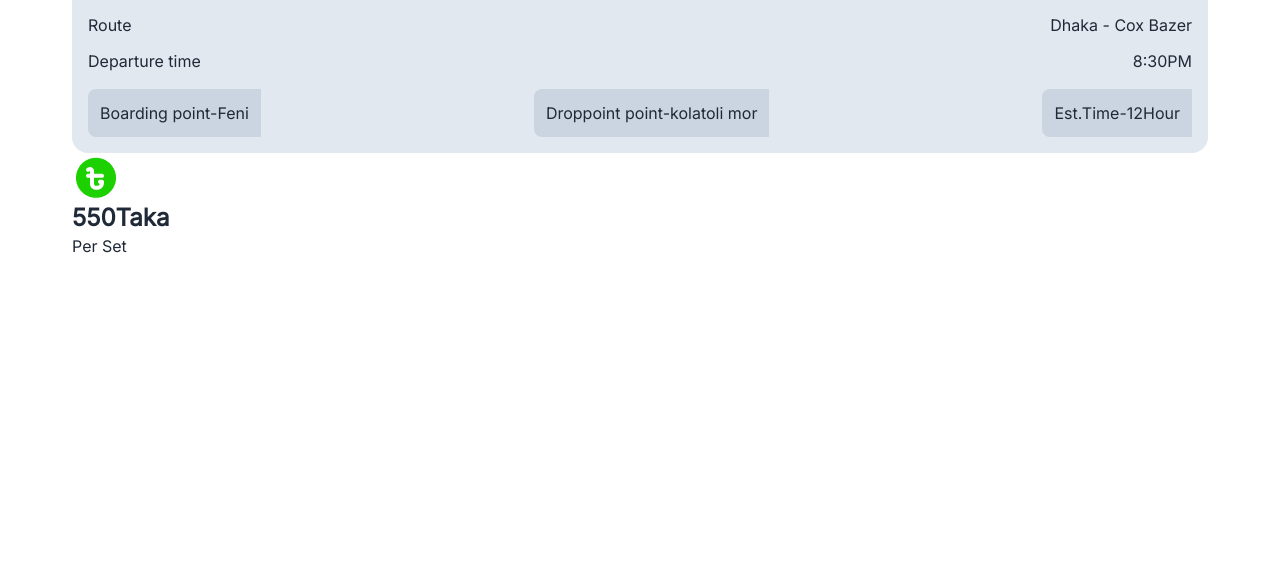
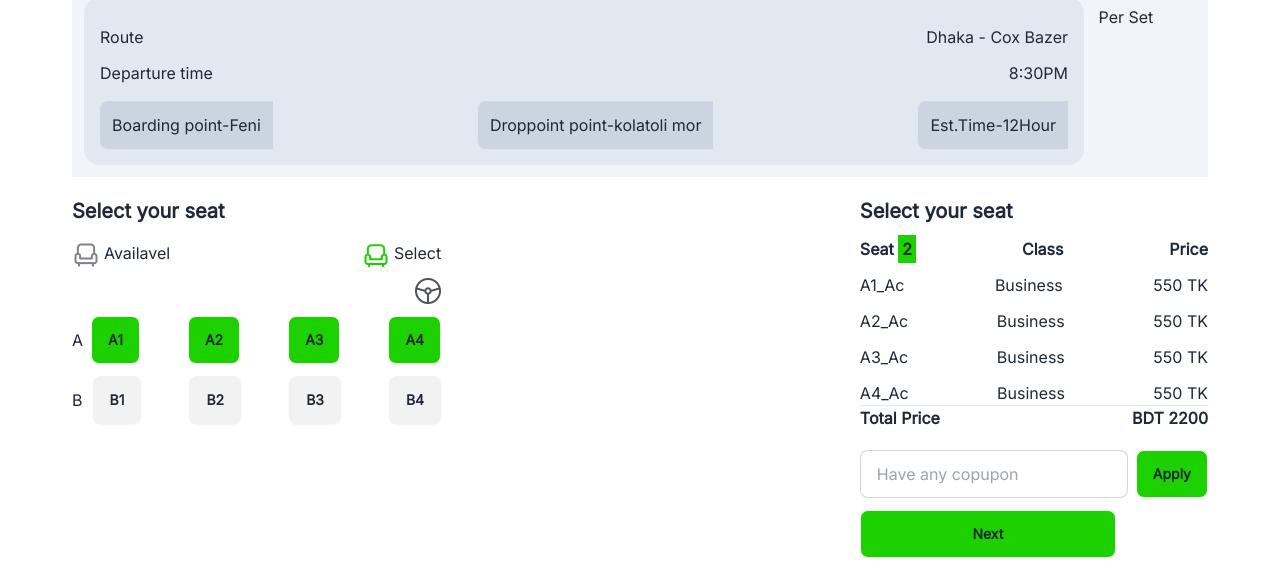
Before and after one commit to Tariqulislamsadek/online-Bus-Tickets-Booking, a plain HTML site: page index.html in a window 1280 px wide. Shown: the part 1360-1946 px from the top of the page. Before the commit the page ends 1646 px from the top, so only its background shows below. Drawn offline with nearby package versions, Linux system fonts and the light colour scheme.

Commit message:
main section update

```diff
--- a/index.html
+++ b/index.html
@@ -77,7 +77,7 @@
             <h1 class="mt-5 text-center font-extrabold text-2xl">Best offers for you</h1>
             <div class="lg:flex grid-cols-1 justify-between mt-5">
                 <!-- 15% Offfer -->
-            <div class="bg-yellow-500 flex justify-between p-3 rounded-2xl w-[550px]">
+            <div class="bg-yellow-500 flex justify-between p-3 rounded-2xl lg:w-[550px]">
                 <div>
                     <h1 class="text-2xl font-bold">15%OFF</h1>
                     <p class="text-xl font-bold">on your next purchase</p>
@@ -91,7 +91,7 @@
 
             </div>
             <!-- 20% Offer -->
-            <div class="bg-rose-400 flex justify-between p-3 rounded-2xl w-[550px]">
+            <div class="bg-rose-400 flex justify-between p-3 rounded-2xl lg:w-[550px]">
                 <div>
                     <h1 class="text-2xl font-bold">20%OFF</h1>
                     <p class="text-xl font-bold">on your next purchase</p>
@@ -120,8 +120,9 @@
 
         <section>
      <!-- --------- parantes  -->
-     <div>
-        <!-- paribahan name and seats -->
+     <div class="lg:flex grid-cols-1 justify-between bg-slate-100 p-3">
+        <div class="lg:w-[1000px]">
+            <!-- paribahan name and seats -->
        <div class="flex justify-between">
         <div class="flex gap-3">
             <div>
@@ -157,6 +158,7 @@
             <div><p class="bg-slate-300 p-3 rounded-l-lg">Est.Time-12Hour</p></div>
            </div>
       </div>
+        </div>
       <!-- price -->
       <div>
         <img src="./images/fare.png" alt="">
@@ -167,7 +169,163 @@
      </div>
 
         </section>
-    </main>
+
+        <!-- seat Section -->
+        <section class="mt-5">
+            <!-- seat -->
+            <div class="flex justify-between">
+                <!-- parents start -->
+                <div>
+                    <!-- first chaild -->
+                    <div>
+                        <h1 class="text-xl font-bold">Select your seat</h1>
+                    </div>
+                    <!-- availavel & select -->
+                    <div class="flex justify-between mt-4">
+                        <div class="flex gap-1">
+                            <div>
+                                <img src="./images/seat-gray.png" alt="">
+                            </div>
+                            <div>Availavel</div>
+                        </div>
+                        <div class="flex gap-1">
+                            <div>
+                                <img src="./images/seat-green.png" alt="">
+                            </div>
+                            <div>Select</div>
+                        </div>
+                    </div>
+                    <!-- availavel & select End-->
+                    <div class="flex justify-end mt-2">
+                        <img src="./images/Vector.png" alt="">
+                    </div>
+                    <!-- Seat A -->
+                  <div class="flex gap-2 justify-between items-center mt-3">
+                    <div>
+                        <p>A</p>
+                    </div>
+                    <div class="flex justify-self-auto gap-12">
+                        <div><button class="btn bg-[#1dd100]">A1</button></div>
+                        <div><button class="btn bg-[#1dd100]">A2</button></div>
+                        <div><button class="btn bg-[#1dd100]">A3</button></div>
+                        <div><button class="btn bg-[#1dd100]">A4</button></div>
+                    </div>
+                  </div>
+                    <!-- Seat B -->
+                  <div class="flex gap-2 justify-between items-center mt-3">
+                    <div>
+                        <p>B</p>
+                    </div>
+                    <div class="flex justify-self-auto gap-12">
+                        <div><button class="btn">B1</button></div>
+                        <div><button class="btn">B2</button></div>
+                        <div><button class="btn">B3</button></div>
+                        <div><button class="btn">B4</button></div>
+                    </div>
+                  </div>
+                </div>
+                <!-- first chaild ends -->
+                <div>
+                    <!-- 2nd chaild start -->
+                              <!-- INPUTE SECTION -->
+
+          <div>
+            <h1 class="text-xl font-bold">Select your seat</h1>
+          </div>
+          <!-- Seat title -->
+          <div class="flex justify-between font-bold mt-3">
+            <div>
+                <p>Seat <span class="bg-[#1dd100] p-1">2</span> </p>
+              </div>
+              <div>
+                <p>Class</p>
+              </div>
+              <div>
+                <p>Price</p>
+              </div>
+          </div>
+          <!-- 1 -->
+          <div class="flex justify-between  mt-3">
+            <div>
+                <p>A1_Ac</p>
+              </div>
+              <div>
+                <p>Business</p>
+              </div>
+              <div>
+                <p>550 TK</p>
+              </div>
+          </div>
+          <!-- 2 -->
+          <div class="flex justify-between  mt-3">
+            <div>
+                <p>A2_Ac</p>
+              </div>
+              <div>
+                <p>Business</p>
+              </div>
+              <div>
+                <p>550 TK</p>
+              </div>
+          </div>
+          <!-- 3 -->
+          <div class="flex justify-between  mt-3">
+            <div>
+                <p>A3_Ac</p>
+              </div>
+              <div>
+                <p>Business</p>
+              </div>
+              <div>
+                <p>550 TK</p>
+              </div>
+          </div>
+          <!-- 4 -->
+          <div class="flex justify-between  mt-3">
+            <div>
+                <p>A4_Ac</p>
+              </div>
+              <div>
+                <p>Business</p>
+              </div>
+              <div>
+                <p>550 TK</p>
+              </div>
+          </div>
+
+          <hr>
+          <!-- Total -->
+          <div class="flex justify-between font-bold">
+            <div>
+                <p>Total Price</p>
+              </div>
+              <div>
+                <p>BDT 2200</p>
+              </div>
+          </div>
+          <!-- copupon box -->
+          <div class=" flex mt-5 gap-2">
+            <div>
+                <input type="text" placeholder="Have any copupon" class="input input-bordered w-full max-w-xs" />
+              </div>
+              <div>
+                <button type="submit" class="btn bg-[#1dd100]">Apply</button>
+              </div>
+          </div>
+          <div>
+            <button class="btn btn-wide bg-[#1dd100] mt-3">Next</button>
+          </div>
+                </div>
+                <!-- 2nd chaild ends -->
+            </div>
+            <!-- parents End -->
+
+
+
+
+
+        </section>
+        </main>
     <footer>
 
     </footer>
```
Also changed, not shown: images/Vector.png (added).
